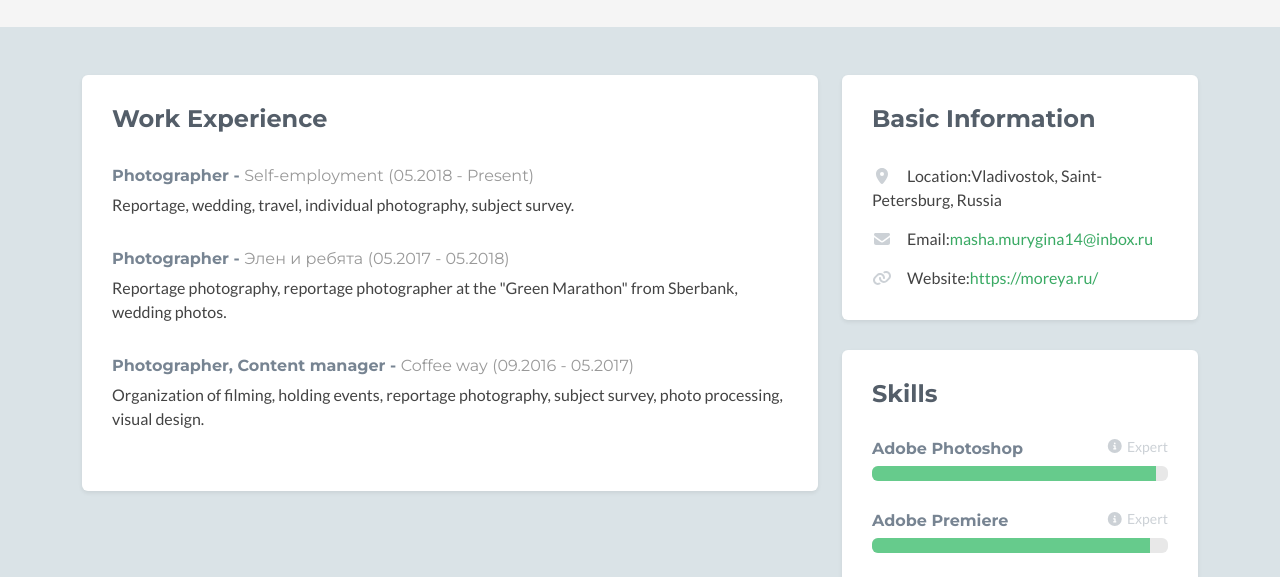
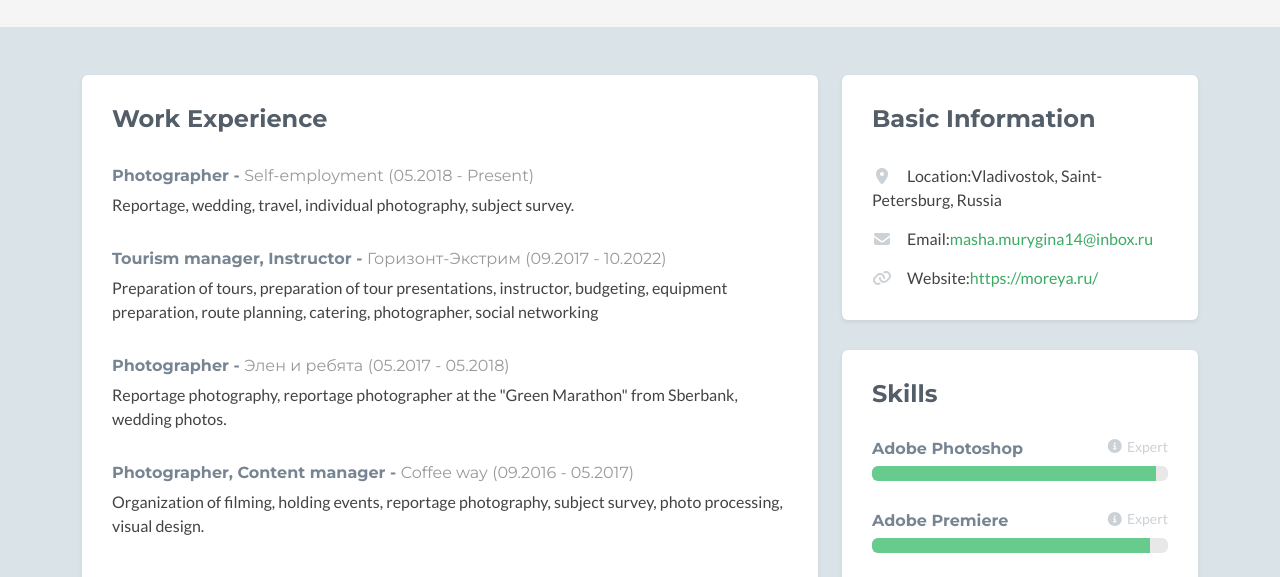
Before and after one commit to Moreya14/moreya14.github.io, a plain HTML site: page index.html in a window 1280 px wide. Shown: the part 223-800 px from the top of the page. Drawn offline with nearby package versions, Linux system fonts and the light colour scheme; no server answers; a script that the page names is missing.

Commit message:
Update index.html

```diff
--- a/index.html
+++ b/index.html
@@ -186,6 +186,10 @@
                                 <h3 class="title">Photographer - <span class="place"><a href="#">Self-employment</a></span> <span class="year">(05.2018 - Present)</span></h3>
                                 <p>Reportage, wedding, travel, individual photography, subject survey.</p>
                             </div><!--//item-->
+			    <div class="item">
+                                <h3 class="title">Tourism manager, Instructor - <span class="place"><a href="#">Горизонт-Экстрим</a></span> <span class="year">(09.2017 - 10.2022)</span></h3>
+                                <p>Preparation of tours, preparation of tour presentations, instructor, budgeting, equipment preparation, route planning, catering, photographer, social networking<p>
+                            </div><!--//item-->
                             <div class="item">
                                 <h3 class="title">Photographer - <span class="place"><a href="#">Элен и ребята</a></span> <span class="year">(05.2017 - 05.2018)</span></h3>
                                 <p>Reportage photography, reportage photographer at the "Green Marathon" from Sberbank, wedding photos.</p>
```
